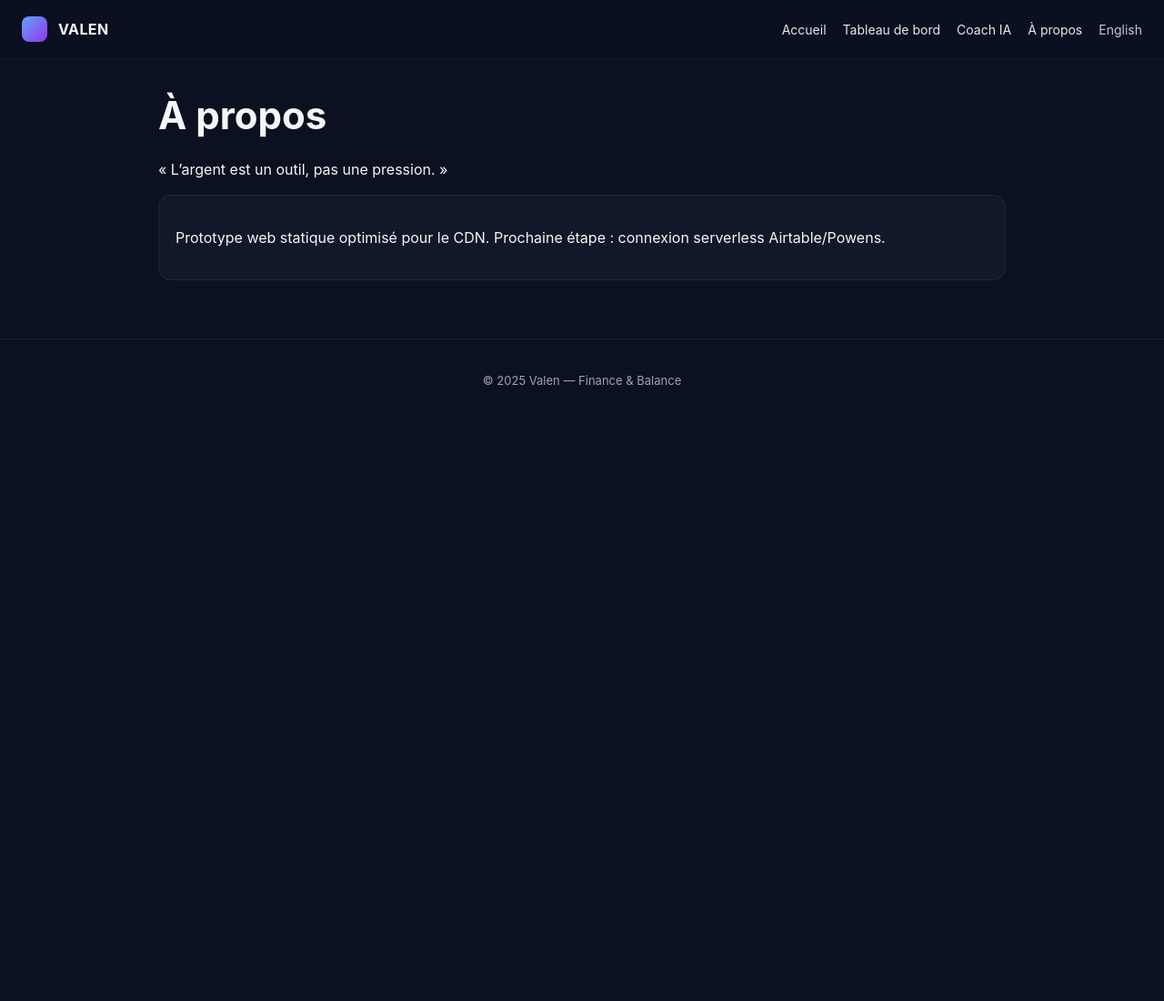
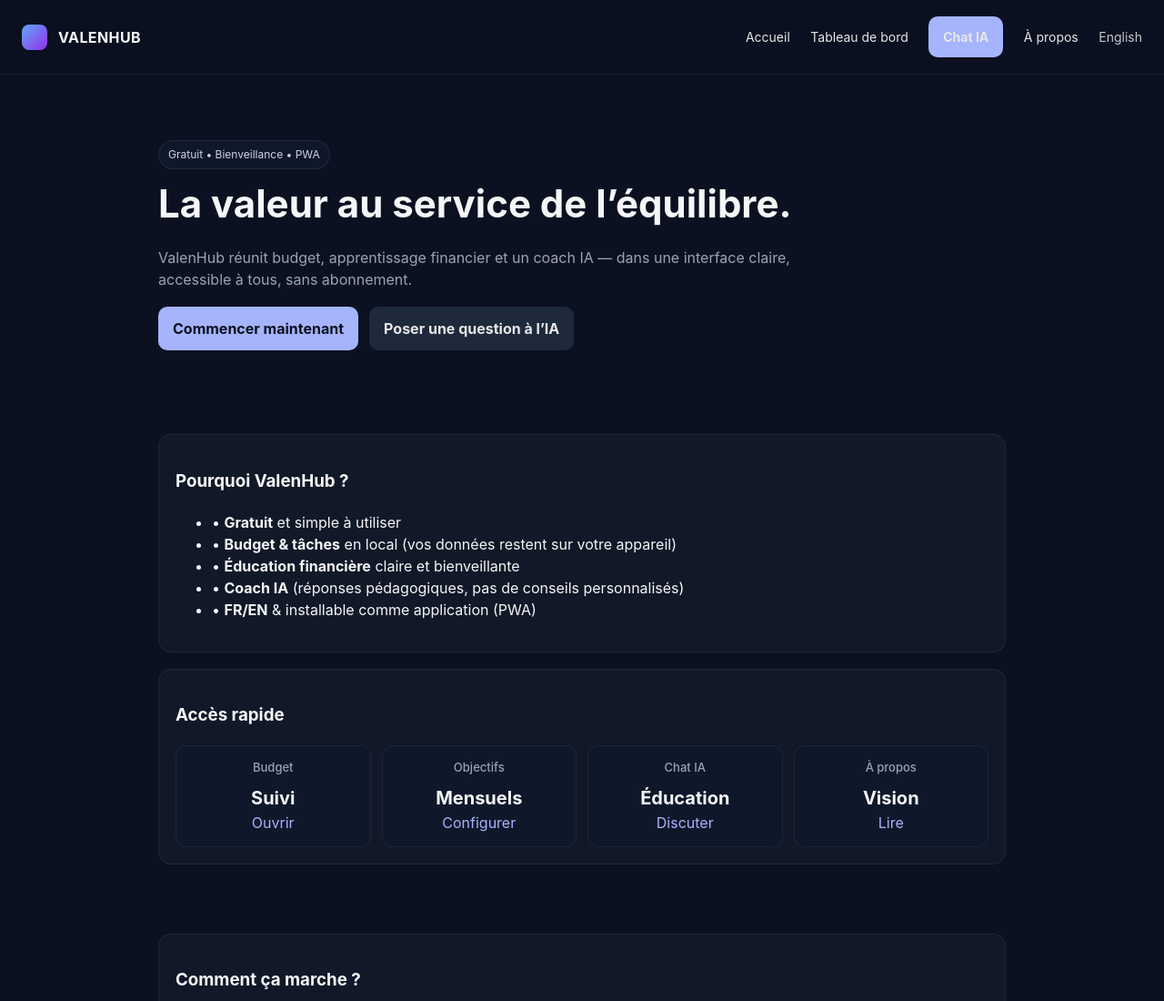
Before and after one commit to jordancrt/valen-site, a plain HTML site: page about.htm in a window 1280 px wide. Shown: the top 1100 px of the page at 91% size. Before the commit the page ends 800 px from the top, so only its background shows below. Drawn offline with Linux system fonts and the light colour scheme.

Commit message:
Update about.htm

```diff
--- a/about.htm
+++ b/about.htm
@@ -1 +1,126 @@
-<!doctype html><html lang="fr"><head><meta charset="utf-8"><meta name="viewport" content="width=device-width, initial-scale=1"><meta http-equiv="Content-Security-Policy" content="default-src 'self'; img-src 'self' data:; script-src 'self'; style-src 'self' 'unsafe-inline'; object-src 'none'; base-uri 'self'; frame-ancestors 'none'; upgrade-insecure-requests"><link rel="manifest" href="/manifest.webmanifest"><meta name="theme-color" content="#0B1120"><title>À propos — Valen</title><link rel="stylesheet" href="/assets/style.css"></head><body><nav class="nav"><div class="brand"><div class="logo"></div><h1>VALEN</h1></div><div><a href="/index.html">Accueil</a><a href="/dashboard.html">Tableau de bord</a><a href="/chat.html">Coach IA</a><a href="/about.html">À propos</a><a class="lang" href="/en/index.html">English</a></div></nav><section class="container"><h2 class="h-title">À propos</h2><p class="quote">« L’argent est un outil, pas une pression. »</p><div class="card"><p>Prototype web statique optimisé pour le CDN. Prochaine étape : connexion serverless Airtable/Powens.</p></div></section><footer class="footer">© <span data-year></span> Valen — Finance & Balance</footer><script src="/assets/app.js"></script></body></html>
+<!DOCTYPE html>
+<html lang="fr">
+<head>
+  <meta charset="UTF-8" />
+  <meta name="viewport" content="width=device-width, initial-scale=1" />
+  <meta name="theme-color" content="#0B1120" />
+  <title>VALENHUB — Finance simple, gratuite et bienveillante</title>
+  <link rel="manifest" href="manifest.webmanifest" />
+  <link rel="stylesheet" href="assets/style.css" />
+  <meta name="description" content="ValenHub : budget, éducation financière et coach IA — gratuits, simples et bienveillants." />
+</head>
+<body>
+  <!-- NAV -->
+  <nav class="nav">
+    <div class="brand">
+      <div class="logo" aria-hidden="true"></div>
+      <h1>VALENHUB</h1>
+    </div>
+    <div class="links">
+      <a href="/">Accueil</a>
+      <a href="dashboard.html">Tableau de bord</a>
+      <a href="chat.html" class="btn">Chat IA</a>
+      <a href="about.html">À propos</a>
+      <a class="lang" href="en/index.html" aria-label="Switch to English">English</a>
+    </div>
+  </nav>
+
+  <!-- HERO -->
+  <header class="hero container">
+    <span class="badge">Gratuit • Bienveillance • PWA</span>
+    <h2 class="h-title">La valeur au service de l’équilibre.</h2>
+    <p class="sub">
+      ValenHub réunit budget, apprentissage financier et un coach IA — dans une interface claire,
+      accessible à tous, sans abonnement.
+    </p>
+    <div style="display:flex;gap:12px;flex-wrap:wrap;margin-top:18px">
+      <a class="btn" href="dashboard.html">Commencer maintenant</a>
+      <a class="btn btn-secondary" href="chat.html">Poser une question à l’IA</a>
+    </div>
+  </header>
+
+  <!-- HIGHLIGHTS -->
+  <section class="container">
+    <div class="row">
+      <div class="card">
+        <h3>Pourquoi ValenHub ?</h3>
+        <ul class="list">
+          <li>• <b>Gratuit</b> et simple à utiliser</li>
+          <li>• <b>Budget & tâches</b> en local (vos données restent sur votre appareil)</li>
+          <li>• <b>Éducation financière</b> claire et bienveillante</li>
+          <li>• <b>Coach IA</b> (réponses pédagogiques, pas de conseils personnalisés)</li>
+          <li>• <b>FR/EN</b> & installable comme application (PWA)</li>
+        </ul>
+      </div>
+      <div class="card">
+        <h3>Accès rapide</h3>
+        <div class="kpis">
+          <div class="kpi">
+            <h3>Budget</h3>
+            <div class="v">Suivi</div>
+            <a class="btn-small" href="dashboard.html">Ouvrir</a>
+          </div>
+          <div class="kpi">
+            <h3>Objectifs</h3>
+            <div class="v">Mensuels</div>
+            <a class="btn-small" href="dashboard.html#goal">Configurer</a>
+          </div>
+          <div class="kpi">
+            <h3>Chat IA</h3>
+            <div class="v">Éducation</div>
+            <a class="btn-small" href="chat.html">Discuter</a>
+          </div>
+          <div class="kpi">
+            <h3>À propos</h3>
+            <div class="v">Vision</div>
+            <a class="btn-small" href="about.html">Lire</a>
+          </div>
+        </div>
+      </div>
+    </div>
+  </section>
+
+  <!-- HOW IT WORKS -->
+  <section class="container">
+    <div class="row">
+      <div class="card">
+        <h3>Comment ça marche ?</h3>
+        <ol class="list">
+          <li>1) Ouvrez le <b>Tableau de bord</b> et ajoutez dépenses, revenus ou tâches.</li>
+          <li>2) Définissez votre <b>objectif du mois</b> et suivez votre progression.</li>
+          <li>3) Posez vos questions au <b>Chat IA</b> pour comprendre les concepts.</li>
+          <li>4) Exportez/importe z vos données en <b>JSON</b> quand vous voulez.</li>
+        </ol>
+        <p class="small">Astuce iPhone : Partager → <b>Ajouter à l’écran d’accueil</b>. Android/Chrome : <b>Installer l’app</b>.</p>
+      </div>
+      <div class="card">
+        <h3>FAQ rapide</h3>
+        <details><summary>Est-ce vraiment gratuit ?</summary><p>Oui. ValenHub est gratuit. Plus tard, des pubs très courtes et discrètes pourront aider au financement.</p></details>
+        <details><summary>Mes données sont-elles stockées en ligne ?</summary><p>Le tableau local sauvegarde <b>sur votre appareil</b>. Rien n’est envoyé sans votre action.</p></details>
+        <details><summary>L’IA donne-t-elle des conseils d’investissement ?</summary><p>Non. L’IA fournit des <b>réponses éducatives</b>, pas de conseils personnalisés.</p></details>
+      </div>
+    </div>
+  </section>
+
+  <!-- CTA -->
+  <section class="container" style="margin-top:24px">
+    <div class="card" style="text-align:center">
+      <h3>Prêt ? Commencez en 10 secondes.</h3>
+      <p class="sub">Aucun compte nécessaire. Ajoutez une dépense, fixez un objectif, respirez.</p>
+      <div style="display:flex;gap:12px;justify-content:center;flex-wrap:wrap;margin-top:10px">
+        <a class="btn" href="dashboard.html">Ouvrir le tableau de bord</a>
+        <a class="btn btn-secondary" href="chat.html">Parler à l’IA</a>
+      </div>
+    </div>
+  </section>
+
+  <!-- FOOTER -->
+  <footer class="footer">
+    © <span id="year"></span> ValenHub — Gratuit & bienveillant ·
+    <a href="privacy.html">Confidentialité</a> · <a href="terms.html">Conditions</a>
+  </footer>
+
+  <script src="assets/app.js"></script>
+  <script>document.getElementById('year').textContent = new Date().getFullYear();</script>
+</body>
+</html>
```
